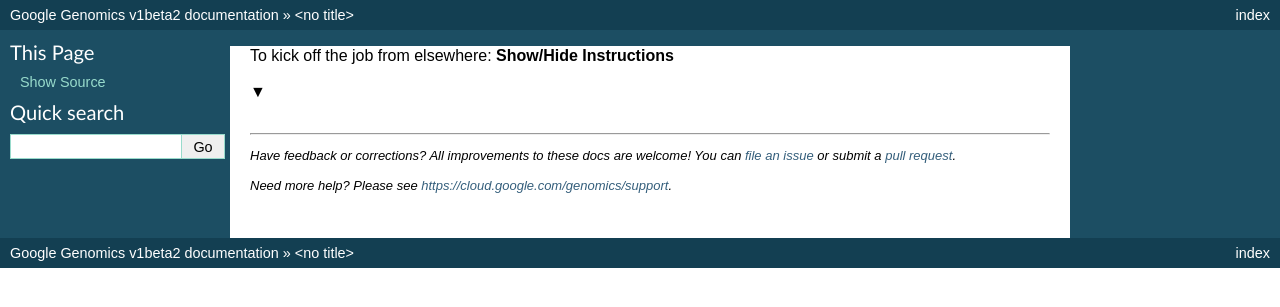
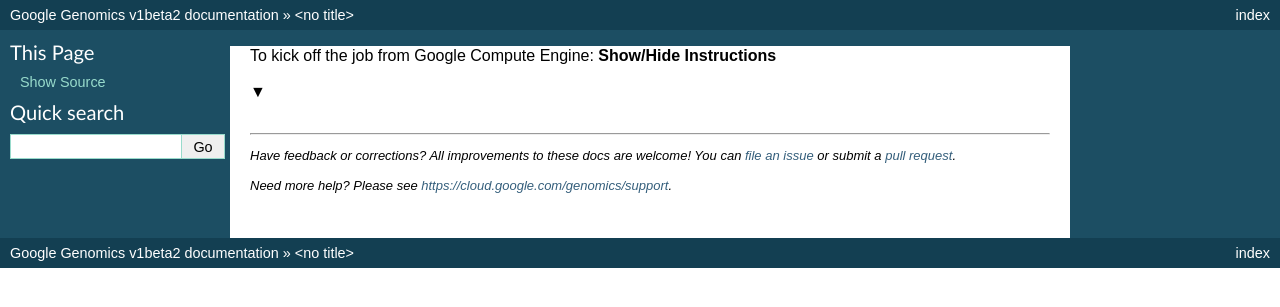
Before and after one commit to googlegenomics/readthedocs, a Sphinx documentation site: the page built from docs/source/includes/dataflow_on_gce_setup.rst, in a window 1280 px wide. Shown: the top 307 px of the page. Built offline with Sphinx 7.4.7, drawn with Linux system fonts in a browser that asks for light colours; pages that are not in the unit, such as notebooks, are missing from menus; some of the changed lines change nothing that is shown.

Commit message:
Update dataflow_on_gce_setup.rst
Updates flow of instructions.

Step (4) doesn't feel like a setup step.  It needs more context to.  Why add --headless?

```diff
--- a/docs/source/includes/dataflow_on_gce_setup.rst
+++ b/docs/source/includes/dataflow_on_gce_setup.rst
@@ -2,11 +2,11 @@
 
     .. container:: header
 
-        To kick off the job from elsewhere: **Show/Hide Instructions**
+        To kick off the job from Google Compute Engine: **Show/Hide Instructions**
 
     .. container:: content
 
-    Alternatively, you can also set up Java 7 on a `Google Compute Engine`_ instance you do not have Java on your local machine.
+    If you do not have Java on your local machine, you can set up Java 7 on a `Google Compute Engine`_ instance.  The following setup instructions will allow you to *launch* Dataflow jobs from a Compute Engine instance:
 
       (0) Google Cloud Dataflow is currently in Alpha.  If you have not already done so, `request to be whitelisted <https://cloud.google.com/dataflow/getting-started>`_ to use Dataflow.
 
```
